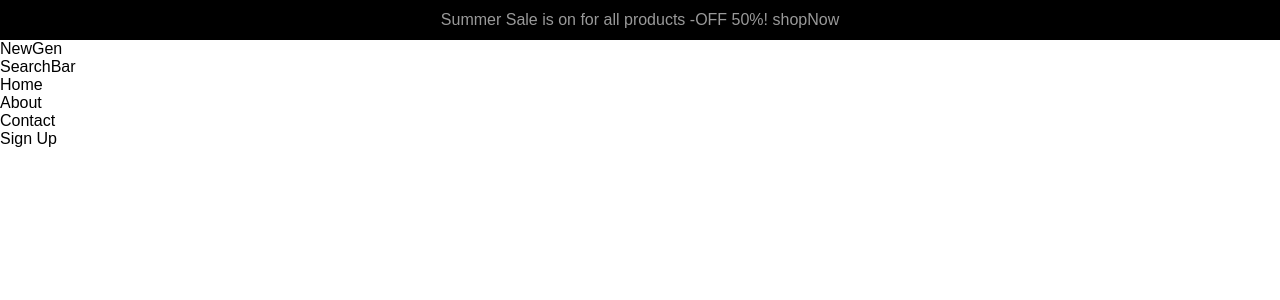
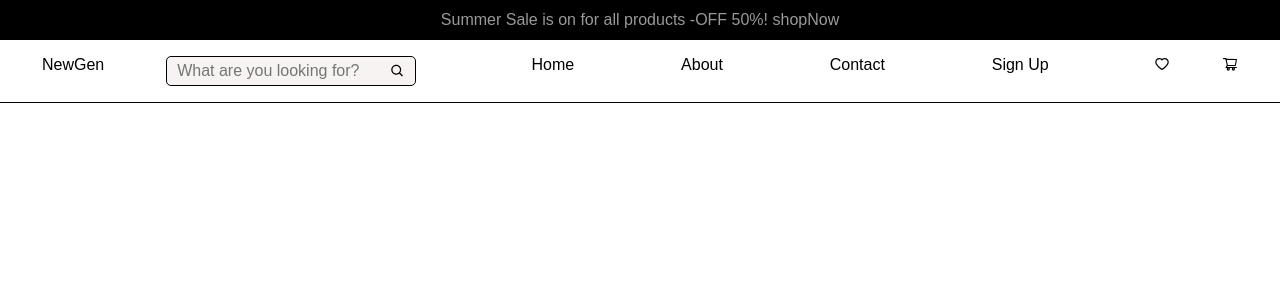
Before and after one commit to Rithickg/NewGen_Store, a React (Vite) app in the folder client/: page / in a window 1280 px wide. Shown: the top 300 px of the page. Built offline with nearby package versions, Linux system fonts and the light colour scheme; no server answers.

Commit message:
added react query but need fetching fix

```diff
--- a/client/package.json
+++ b/client/package.json
@@ -12,6 +12,7 @@
   "dependencies": {
     "@reduxjs/toolkit": "^1.9.7",
     "@tanstack/react-query": "^5.0.5",
+    "axios": "^1.6.0",
     "react": "^18.2.0",
     "react-dom": "^18.2.0",
     "react-icons": "^4.11.0",
--- a/client/src/App.jsx
+++ b/client/src/App.jsx
@@ -1,9 +1,28 @@
 import { Header } from "./components/Header"
+import { useQuery } from "@tanstack/react-query"
+import axios from "axios"
+import { getProducts } from "./utils/Fetcher"
+// import { getProducts } from "./utils/Fetcher"
+
 
 export const App = () => {
+  const getProducts = async () => {
+    await fetch("http://localhost:2002/api/product/get-all-products").then((res) => res.json()).then((data) => console.log("beta", data))
+  }
+  getProducts()
+  const { data } = useQuery({
+    queryKey: ['repoData'],
+    queryFn: async () => {
+      const { data } = await axios.get("http://localhost:2002/api/product/get-all-products")
+      return data
+    }
+  })
+
+  console.log("Data", data)
   return (
     <>
       <Header />
+      <div>{JSON.stringify(data)}</div>
     </>
   )
 }
--- a/client/src/components/NavBar.jsx
+++ b/client/src/components/NavBar.jsx
@@ -1,16 +1,20 @@
 import { SearchBar } from "./SearchBar"
+import { AiOutlineHeart, AiOutlineShoppingCart } from 'react-icons/ai'
+import { Nav, OrderList } from "../styles/NavBar.styled"
 
 export const NavBar = () => {
     return (
-        <nav>
+        <Nav>
             <span>NewGen</span>
             <SearchBar />
-            <ol>
+            <OrderList>
                 <li>Home</li>
                 <li>About</li>
                 <li>Contact</li>
                 <li>Sign Up</li>
-            </ol>
-        </nav>
+            </OrderList>
+            <AiOutlineHeart />
+            <AiOutlineShoppingCart />
+        </Nav>
     )
 }
--- a/client/src/components/SearchBar.jsx
+++ b/client/src/components/SearchBar.jsx
@@ -1,5 +1,11 @@
+import { BiSearch } from 'react-icons/bi'
+import { SearchInput, Input } from '../styles/SearchBar.styled'
+
 export const SearchBar = () => {
     return (
-        <div>SearchBar</div>
+        <SearchInput >
+            <Input type="search" placeholder="What are you looking for?" />
+            <BiSearch />
+        </SearchInput>
     )
 }
--- a/client/src/main.jsx
+++ b/client/src/main.jsx
@@ -4,7 +4,10 @@ import { createBrowserRouter, RouterProvider } from 'react-router-dom'
 import { App } from './App.jsx'
 import { ErrorPage } from './pages/ErrorPage.jsx'
 import { GlobalStyles } from './styles/Global.jsx'
+import { QueryClientProvider, QueryClient } from '@tanstack/react-query'
 
+
+const queryClient = new QueryClient()
 
 const router = createBrowserRouter([
   {
@@ -16,7 +19,9 @@ const router = createBrowserRouter([
 
 ReactDOM.createRoot(document.getElementById('root')).render(
   <React.StrictMode>
-    <GlobalStyles />
-    <RouterProvider router={router} />
+    <QueryClientProvider client={queryClient}>
+      <GlobalStyles />
+      <RouterProvider router={router} />
+    </QueryClientProvider>
   </React.StrictMode>,
 )
--- a/client/src/styles/Global.jsx
+++ b/client/src/styles/Global.jsx
@@ -9,6 +9,7 @@ export const GlobalStyles = createGlobalStyle`
     padding: 0;
     text-decoration: none;
     list-style: none;
+    user-select: none;
 }
 
 body{
--- /dev/null
+++ b/client/src/styles/NavBar.styled.jsx
@@ -0,0 +1,23 @@
+import styled from 'styled-components';
+
+export const Nav = styled.nav`
+    display: flex;
+    flex-direction: row;
+    justify-content: space-around;
+    border-bottom: 1px solid black;
+    padding: 1rem;
+`
+
+export const OrderList = styled.ol`
+    display: flex;
+    flex-direction: row;
+    justify-content: space-around;
+    width: 50%;
+    margin: 0;
+    padding: 0;
+    li:hover {
+        cursor: pointer;
+        text-decoration: underline;
+
+    }
+`
--- /dev/null
+++ b/client/src/styles/SearchBar.styled.jsx
@@ -0,0 +1,31 @@
+import styled from "styled-components";
+
+export const SearchInput = styled.div`
+    display: flex;
+    text-align: center;
+    justify-content: center;
+    align-items: center;
+    border: 1px solid #000;
+    border-radius: 5px;
+    padding: 0 10px;
+    margin: 0 10px;
+    width: 250px;
+    height: 30px;
+    background-color: #f7f3f3;
+`;
+
+export const Input = styled.input`
+    border: none;
+    outline: none;
+    font-size: 16px;
+    font-weight: 500;
+    color: #000;
+    background-color: transparent;
+    width: 100%;
+    height: 100%;
+    appearance: none;
+    &::-webkit-search-cancel-button,
+    &::-webkit-search-clear-button {
+    display: none;
+  }
+`;
--- /dev/null
+++ b/client/src/utils/Fetcher.jsx
@@ -0,0 +1,3 @@
+export const getProducts = async () => {
+    await fetch("http://localhost:2002/api/product/get-all-products").then((res) => res.json()).then((data) => console.log(data))
+}
```
Also changed, not shown: 2 other files (tests, documents, lock files or other folders).
